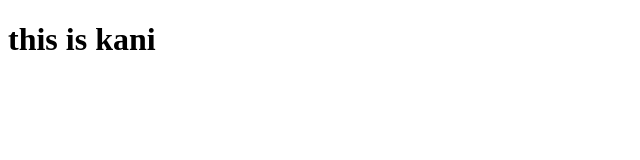
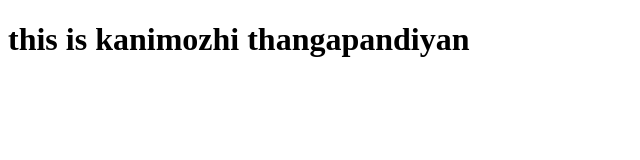
Before and after one commit to KanimozhiThangapandiyan/samplerepo, a plain HTML site: page index.html in a window 1280 px wide. Shown: the whole page, without its empty margins (0-640 px from the left). Drawn offline with Linux system fonts and the light colour scheme.

Commit message:
feat:changed name

```diff
--- a/index.html
+++ b/index.html
@@ -6,7 +6,7 @@
     <title>Document</title>
 </head>
 <body>
-    <h1>this is kani</h1>
+    <h1>this is kanimozhi thangapandiyan</h1>
 
 </body>
 </html>
```
